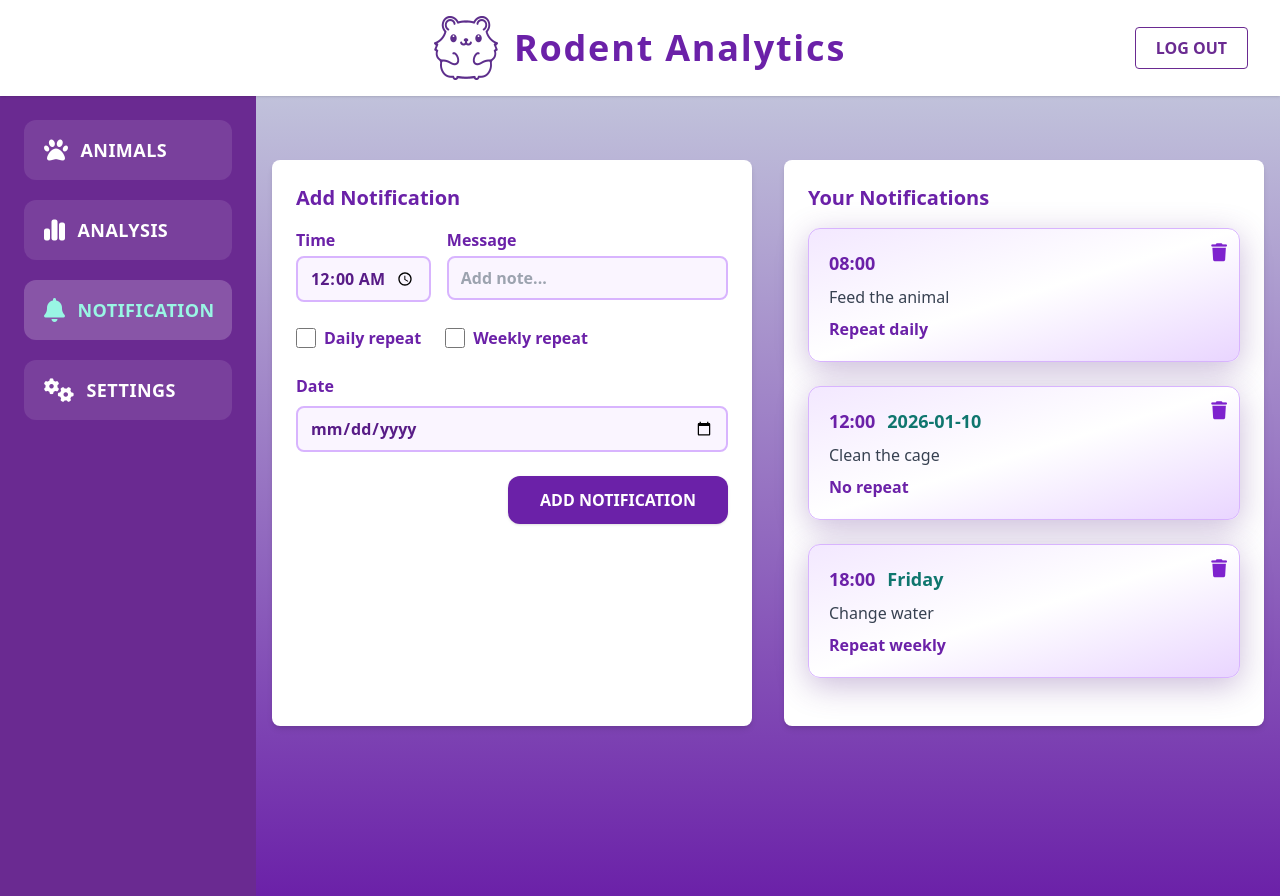
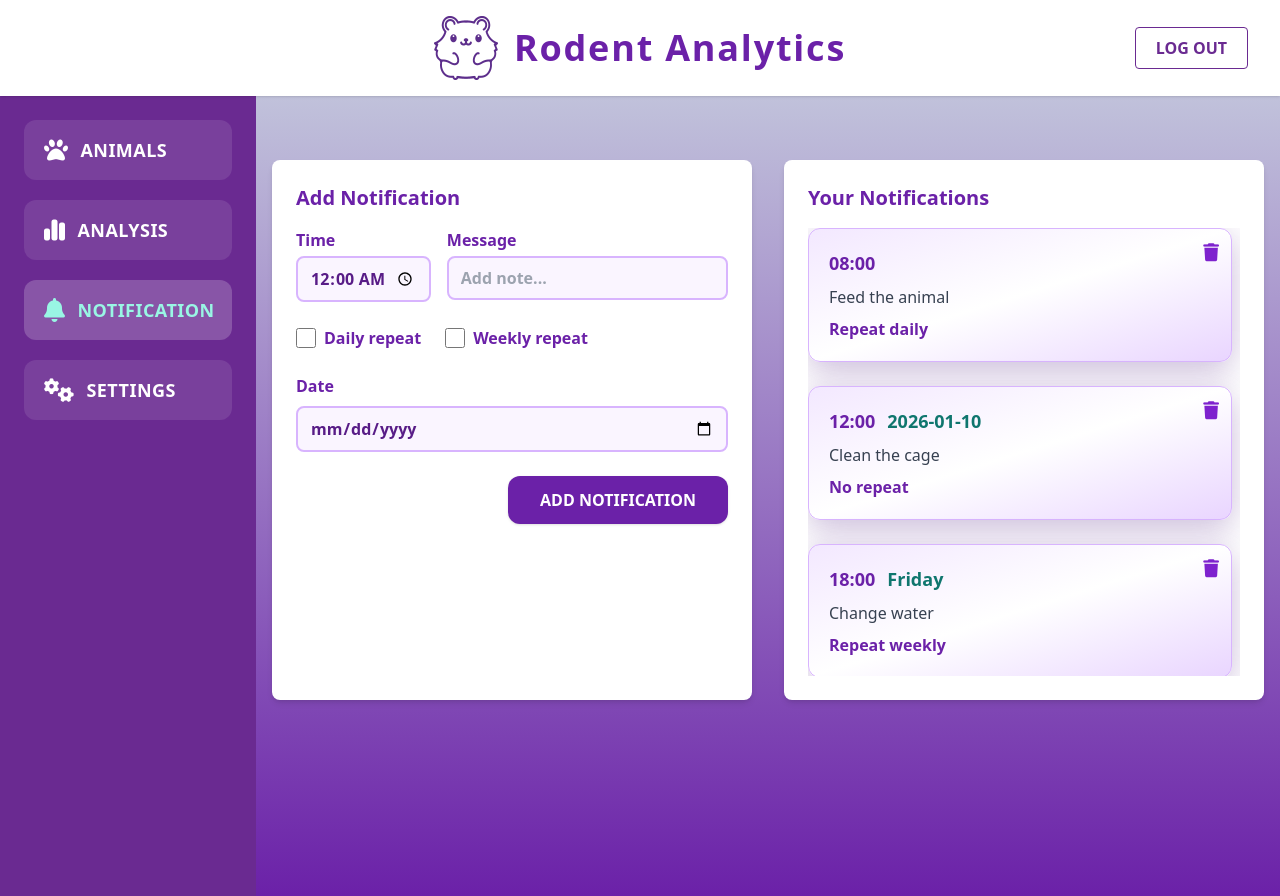
Before and after one commit to julpol00/ZTPAI-Rodent-Analytics-app, a React (Vite) app in the folder frontend/: page /notifications in a window 1280 px wide. Built offline with nearby package versions, Linux system fonts and the light colour scheme; sample sign-in values are in the browser's storage.

Commit message:
feat(frontend): small fix, adding scroll bar when number of notfication is bigger.

```diff
--- a/frontend/src/pages/Notifications.jsx
+++ b/frontend/src/pages/Notifications.jsx
@@ -21,6 +21,9 @@ export default function Notifications() {
   const notifications = [
     { time: '08:00', message: 'Feed the animal', repeat: 'Repeat daily' },
     { time: '12:00', message: 'Clean the cage', repeat: 'No repeat', date: '2026-01-10' },
+    { time: '18:00', message: 'Change water', repeat: 'Repeat weekly', weekday: 'Friday' },
+    { time: '18:00', message: 'Change water', repeat: 'Repeat weekly', weekday: 'Friday' },
+    { time: '18:00', message: 'Change water', repeat: 'Repeat weekly', weekday: 'Friday' },
     { time: '18:00', message: 'Change water', repeat: 'Repeat weekly', weekday: 'Friday' },
   ]
 
@@ -181,7 +184,15 @@ export default function Notifications() {
               {/* Right: Notifications list */}
               <div className="bg-white rounded-lg shadow-md p-6 flex flex-col justify-start">
                 <h2 className="text-purple-800 font-bold text-xl mb-4">Your Notifications</h2>
-                <div className="notes-list">
+                <div
+                  className="notes-list"
+                  style={{
+                    maxHeight: '28em', // fits ~4-5 notifications
+                    overflowY: 'auto',
+                    paddingRight: '0.5em',
+                    scrollbarWidth: 'thin',
+                  }}
+                >
                   {notifications.map((n, idx) => (
                     <div
                       key={idx}
```
